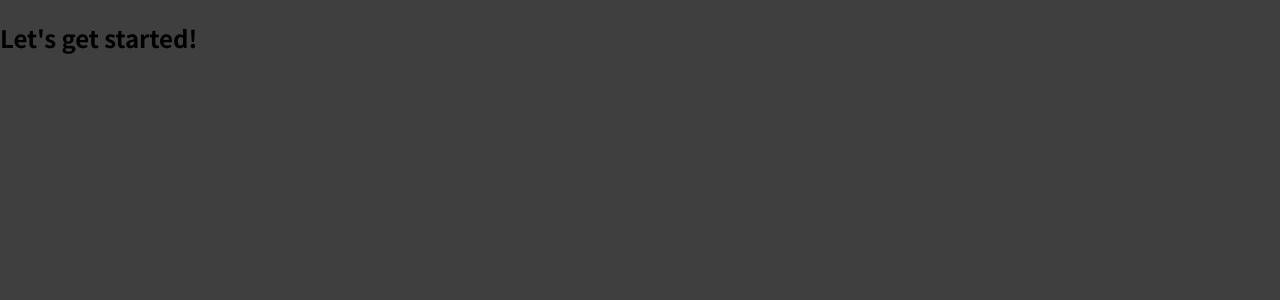
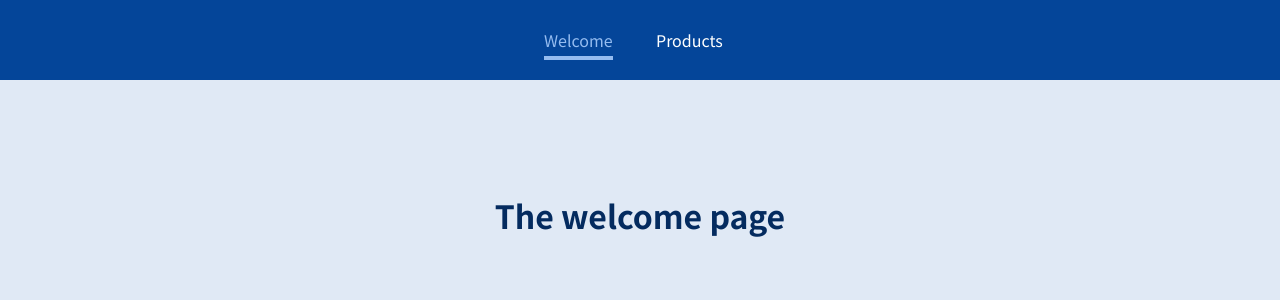
Before and after one commit to Sperthix/React-router, a JavaScript app: page /welcome in a window 1280 px wide. Shown: the top 300 px of the page. Built offline with nearby package versions, Linux system fonts and the light colour scheme.

Commit message:
using NavLink for routes, using dynamic path

```diff
--- a/src/App.js
+++ b/src/App.js
@@ -1,7 +1,25 @@
+import { Route } from "react-router-dom";
+
+import Welcome from "./pages/Welcome";
+import Products from "./pages/Products";
+import MainHeader from "./components/MainHeader";
+import ProductDetail from "./components/ProductDetail";
+
 function App() {
   return (
     <div>
-      <h2>Let's get started!</h2>
+      <MainHeader />
+      <main>
+        <Route path="/welcome">
+          <Welcome />
+        </Route>
+        <Route path="/products">
+          <Products />
+        </Route>
+        <Route path="/product/:productId">
+          <ProductDetail />
+        </Route>
+      </main>
     </div>
   );
 }
--- /dev/null
+++ b/src/components/MainHeader.js
@@ -0,0 +1,26 @@
+import { NavLink } from "react-router-dom";
+
+import styles from "./MainHeader.module.css";
+
+const MainHeader = () => {
+  return (
+    <header className={styles.header}>
+      <nav>
+        <ul>
+          <li>
+            <NavLink activeClassName={styles.active} to="/welcome">
+              Welcome
+            </NavLink>
+          </li>
+          <li>
+            <NavLink activeClassName={styles.active} to="/products">
+              Products
+            </NavLink>
+          </li>
+        </ul>
+      </nav>
+    </header>
+  );
+};
+
+export default MainHeader;
--- /dev/null
+++ b/src/components/MainHeader.module.css
@@ -0,0 +1,38 @@
+.header {
+    width: 100%;
+    height: 5rem;
+    background-color: #044599;
+    padding: 0 10%;
+  }
+
+  .header nav {
+    height: 100%;
+  }
+
+  .header ul {
+    height: 100%;
+    list-style: none;
+    display: flex;
+    padding: 0;
+    margin: 0;
+    align-items: center;
+    justify-content: center;
+  }
+
+  .header li {
+    margin: 0 1rem;
+    width: 5rem;
+  }
+
+  .header a {
+    color: white;
+    text-decoration: none;
+  }
+
+  .header a:hover,
+  .header a:active,
+  .header a.active {
+    color: #95bcf0;
+    padding-bottom: 0.25rem;
+    border-bottom: 4px solid #95bcf0;
+  }
--- /dev/null
+++ b/src/components/ProductDetail.js
@@ -0,0 +1,9 @@
+const ProductDetail = () => {
+  return (
+    <section>
+      <h1>Product detail.</h1>
+    </section>
+  );
+};
+
+export default ProductDetail;
--- a/src/index.css
+++ b/src/index.css
@@ -10,5 +10,17 @@
 
 body {
   margin: 0;
-  background-color: #3f3f3f;
+  background-color: #e0e9f5;
 }
+
+main {
+  margin-top: 7rem;
+  text-align: center;
+}
+
+h1,
+h2,
+h3,
+p {
+  color: #042b5f;
+}
--- a/src/index.js
+++ b/src/index.js
@@ -1,6 +1,12 @@
-import ReactDOM from 'react-dom';
+import ReactDOM from "react-dom";
+import { BrowserRouter } from "react-router-dom";
 
-import './index.css';
-import App from './App';
+import "./index.css";
+import App from "./App";
 
-ReactDOM.render(<App />, document.getElementById('root'));
+ReactDOM.render(
+  <BrowserRouter>
+    <App />
+  </BrowserRouter>,
+  document.getElementById("root")
+);
--- /dev/null
+++ b/src/pages/Products.js
@@ -0,0 +1,14 @@
+const Products = () => {
+  return (
+    <section>
+      <h1>Products</h1>
+      <ul>
+        <li>Product 1</li>
+        <li>Product 2</li>
+        <li>Product 3</li>
+      </ul>
+    </section>
+  );
+};
+
+export default Products;
--- /dev/null
+++ b/src/pages/Welcome.js
@@ -0,0 +1,5 @@
+const Welcome = () => {
+  return <h1>The welcome page</h1>;
+};
+
+export default Welcome;
```
Also changed, not shown: 1 other file (tests, documents, lock files or other folders).
